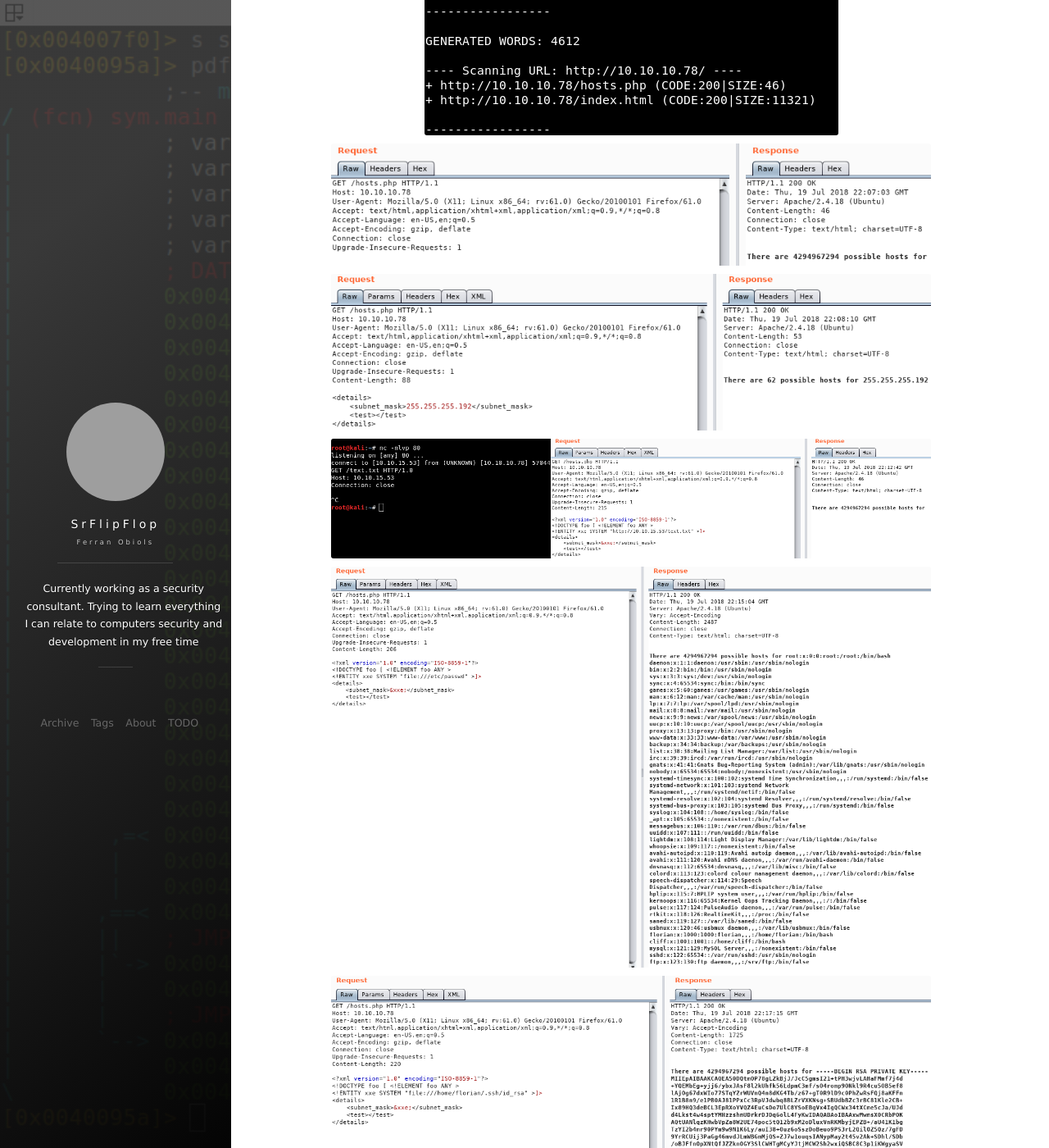
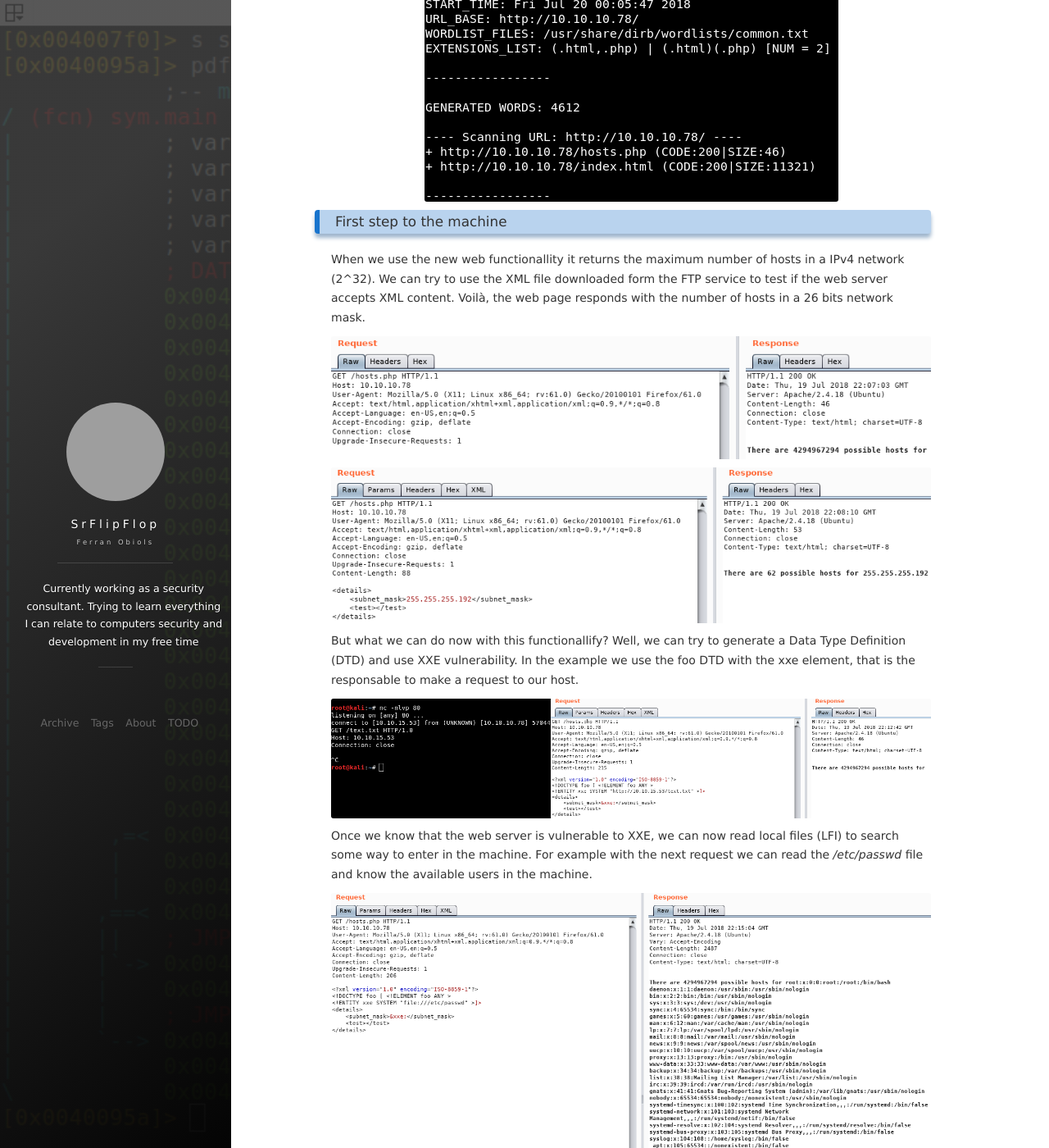
Before and after one commit to SrFlipFlop/srflipflop.github.io, a Jekyll site: the page built from _posts/2018-07-31-Aragog.md, in a window 1280 px wide and 1400 px high, scrolled down 2093 px. Shown: the whole window at 82% size. Built offline with Jekyll 4.4.1, drawn with Linux system fonts in a browser that asks for light colours; nearby versions of some CDN libraries; comment, search, counter and statistics services are not loaded; some of the changed text lies outside the part shown; grey boxes are pictures that could not be loaded.

```diff
--- a/_posts/2018-07-31-Aragog.md
+++ b/_posts/2018-07-31-Aragog.md
@@ -18,40 +18,68 @@
 
 ![](/images/posts/Aragog/img2.png "FTP service")
 
-
+The web service only have the default webpage for the Apache server. With **dirb** we will enumerate one more file in the web server (it's important to use *-X* option to specify some common web extencions, otherwise it won't find anything.
 
 ![](/images/posts/Aragog/img3.png "Default Apache page")
 
 ![](/images/posts/Aragog/img4.png "Web enumeration")
 
+### First step to the machine
+
+When we use the new web functionallity it returns the maximum number of hosts in a IPv4 network (2^32). We can try to use the XML file downloaded form the FTP service to test if the web server accepts XML content. Voilà, the web page responds with the number of hosts in a 26 bits network mask.
+
 ![](/images/posts/Aragog/img5.png "HTTP normal request")
 
 ![](/images/posts/Aragog/img6.png "Request with the XML resource")
 
+But what we can do now with this functionallify? Well, we can try to generate a Data Type Definition (DTD) and use XXE vulnerability. In the example we use the foo DTD with the xxe element, that is the responsable to make a request to our host.
+
 ![](/images/posts/Aragog/img7.png "XXE test")
 
+Once we know that the web server is vulnerable to XXE, we can now read local files (LFI) to search some way to enter in the machine. For example with the next request we can read the */etc/passwd* file and know the available users in the machine.
+
 ![](/images/posts/Aragog/img8.png "LFI using the XXE")
+
+Searching some sensitive files and services configurations, we finally found that the *florian* user have available the SSH RSA key. Now with these information make the first step forward and tenter in the machine using SSH.
 
 ![](/images/posts/Aragog/img9.png "Extract SSH key")
 
 ![](/images/posts/Aragog/img11.png "Connection with SSH")
 
+### Unconventional privilege elevation
+
+Now that we entered in the machine it's time to think how to elevate privileges. Once tested the most common vulnerabilities (configuration errors, vulnerable services, ...), the soluction must be unconventional. Searching for all the files that can modify the current user, we found at */var/www/html/* a web page owned by *Cliff*.
+
 ![](/images/posts/Aragog/img12.png "Suspicious files with write permission")
+
+Looking at the *dev_wiki* directory, we can see that this new web page is a Wordpress blog. Wordpress uses *wp-config.php* file to store sensitive information like the databese credentials. Maybe the database contains more unprotected credentials to elevate privileges.
 
 ![](/images/posts/Aragog/img13.png "Database password in the web application source code")
 
 ![](/images/posts/Aragog/img14.png "Databases in the MySQL server")
 
+The *wp_wiki* database contains the Administrator password protected using the Portable PHP password hashing framework. We will continue looking for some entry points, but in background we will execute a [script](https://github.com/micahflee/phpass_crack) that brute force to the administrator password.
+
 ![](/images/posts/Aragog/img15.png "Administrator password")
+
+The web page it seems a normal blog with static content. It also have available the Wordpress typical pages, with the *wp-login.php* we can launch **hydra** to burteforce the administrator user in background like the password cracker.
 
 ![](/images/posts/Aragog/img16.png "Blog")
 
 ![](/images/posts/Aragog/img17.png "Wordpress admin login")
 
+But navigating for the web we can see a message from Cliff (the owner of the web) to Florian that says he will be loggin regulary to the web page. These is the clue that we are looking for! If Cliff is logging with the administrator user, we can intercept the password in clear text.
+
 ![](/images/posts/Aragog/img18.png "Blog entry")
+
+We can do it by intercepting the communications or modifiyng the *wp-login.php* (remember that we have write privileges) and log the password when some user make a request. The second aproach is easyer and it only requires 6 lines of PHP at the beggining of the *wp-login.php* to colect the credentials and write in some temporal file.
 
 ![](/images/posts/Aragog/img19.png "Web code modifyed")
 
+We only have to wait some minutes and Cliff automatically logs in the page nad the temporal file is generated. Now we can see that it would have been impossible to discover the password using brute force.
+
 ![](/images/posts/Aragog/img20.png "Administrator password loged")
 
+The last try is to check if the user Cliff reuses the administrator password for the Wordpress blog in the machine.
+
 ![](/images/posts/Aragog/img21.png "Privilege escalation")
```
